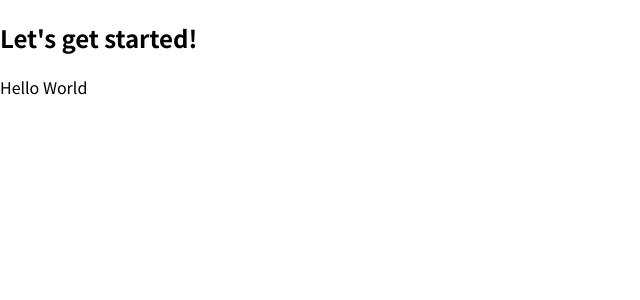
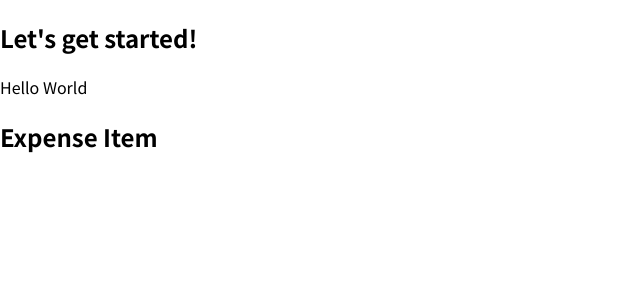
Before and after one commit to yoghantara08/Javascript, a JavaScript app in the folder React/Basics/01-starting-setup/: page / in a window 1280 px wide. Shown: the top 300 px of the page, without its empty margins (0-640 px from the left). Built offline with nearby package versions, Linux system fonts and the light colour scheme.

Commit message:
build custom components

```diff
--- a/React/Basics/01-starting-setup/src/App.js
+++ b/React/Basics/01-starting-setup/src/App.js
@@ -1,8 +1,11 @@
+import ExpenseItem from "./components/ExpenseItem";
+
 function App() {
   return (
     <div>
       <h2>Let's get started!</h2>
       <p>Hello World</p>
+      <ExpenseItem></ExpenseItem>
     </div>
   );
 }
--- /dev/null
+++ b/React/Basics/01-starting-setup/src/components/ExpenseItem.js
@@ -0,0 +1,5 @@
+function ExpenseItem() {
+  return <h2>Expense Item</h2>;
+}
+
+export default ExpenseItem;
```
